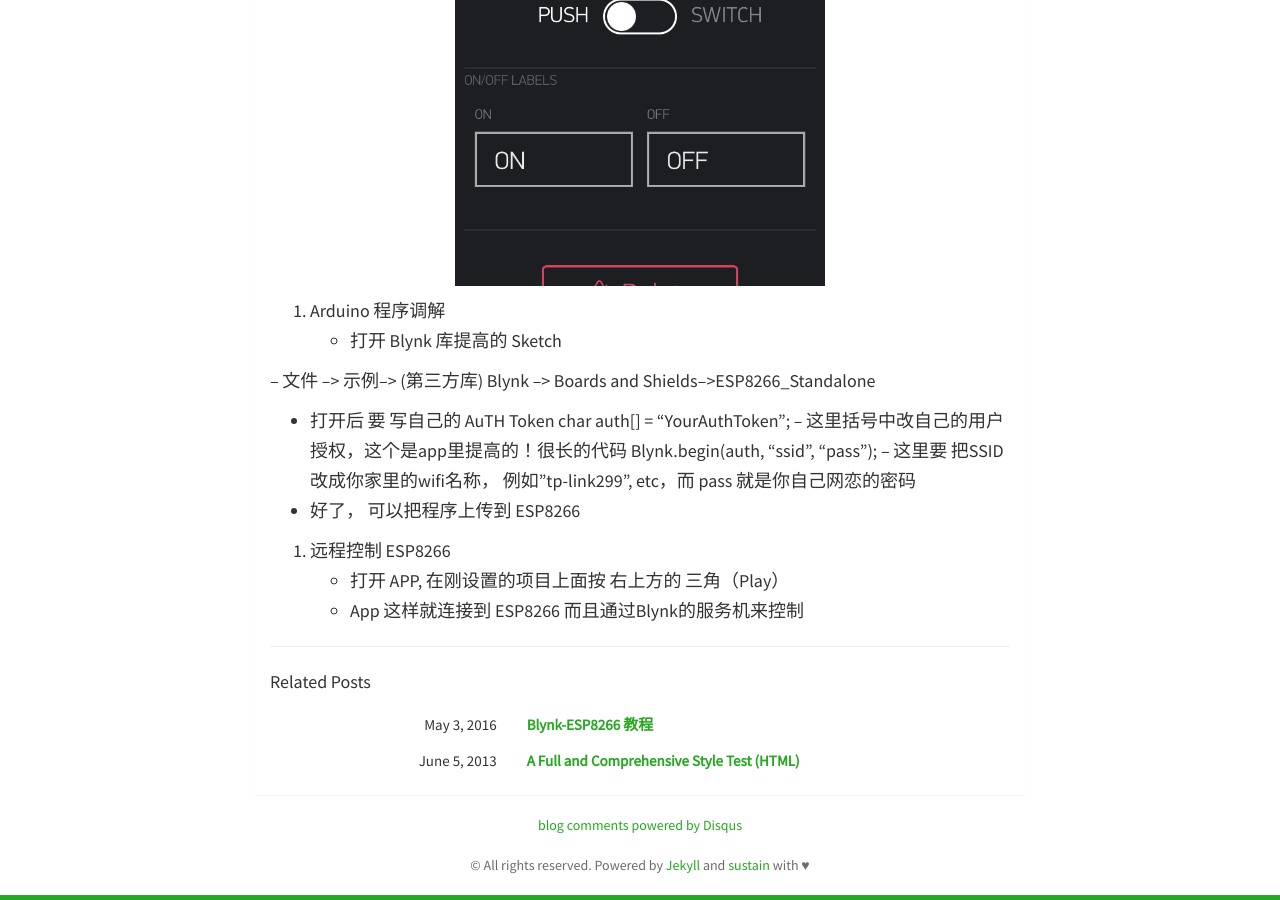
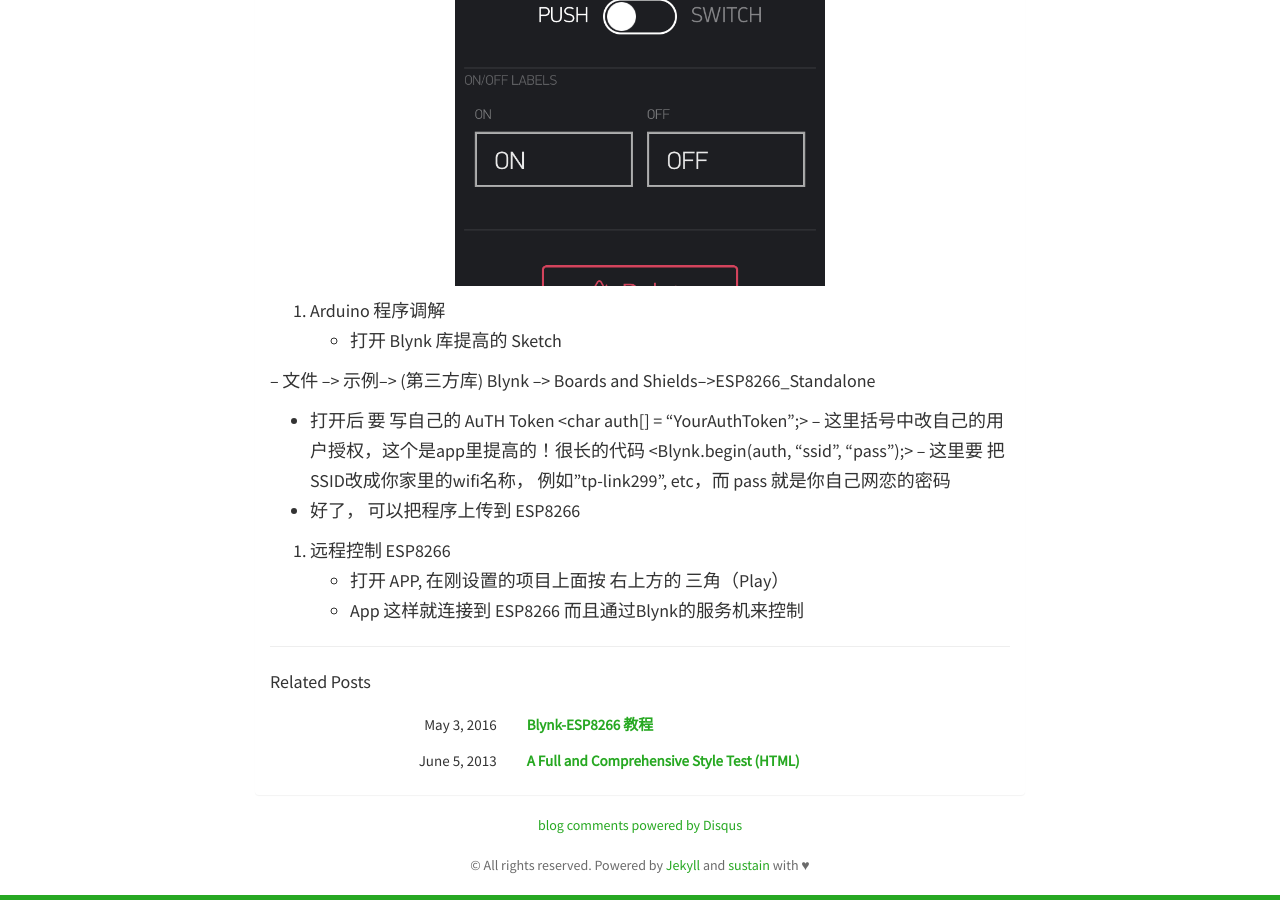
Before and after one commit to shwongsoohar/rahul-thakoor.github.io, a Jekyll site: the page built from _posts/2016-05-01-Blynk-ESP8266 教程.md, in a window 1280 px wide and 900 px high, scrolled down 3336 px. Built offline with Jekyll 4.4.1, drawn with Linux system fonts in a browser that asks for light colours; nearby versions of some CDN libraries; comment, search, counter and statistics services are not loaded.

Commit message:
Updated 2016-05-01-Blynk-ESP8266 教程.md

```diff
--- a/_posts/2016-05-01-Blynk-ESP8266 教程.md
+++ b/_posts/2016-05-01-Blynk-ESP8266 教程.md
@@ -59,9 +59,9 @@
 -- 文件 --> 示例--> (第三方库) Blynk --> Boards and Shields-->ESP8266_Standalone
 
 - 打开后 要 写自己的 AuTH Token
-    char auth[] = "YourAuthToken";
+    <char auth[] = "YourAuthToken";>
 -- 这里括号中改自己的用户授权，这个是app里提高的！很长的代码
-    Blynk.begin(auth, "ssid", "pass");
+    <Blynk.begin(auth, "ssid", "pass");>
 -- 这里要 把SSID改成你家里的wifi名称， 例如”tp-link299", etc，而 pass 就是你自己网恋的密码
 - 好了， 可以把程序上传到 ESP8266
 
```
